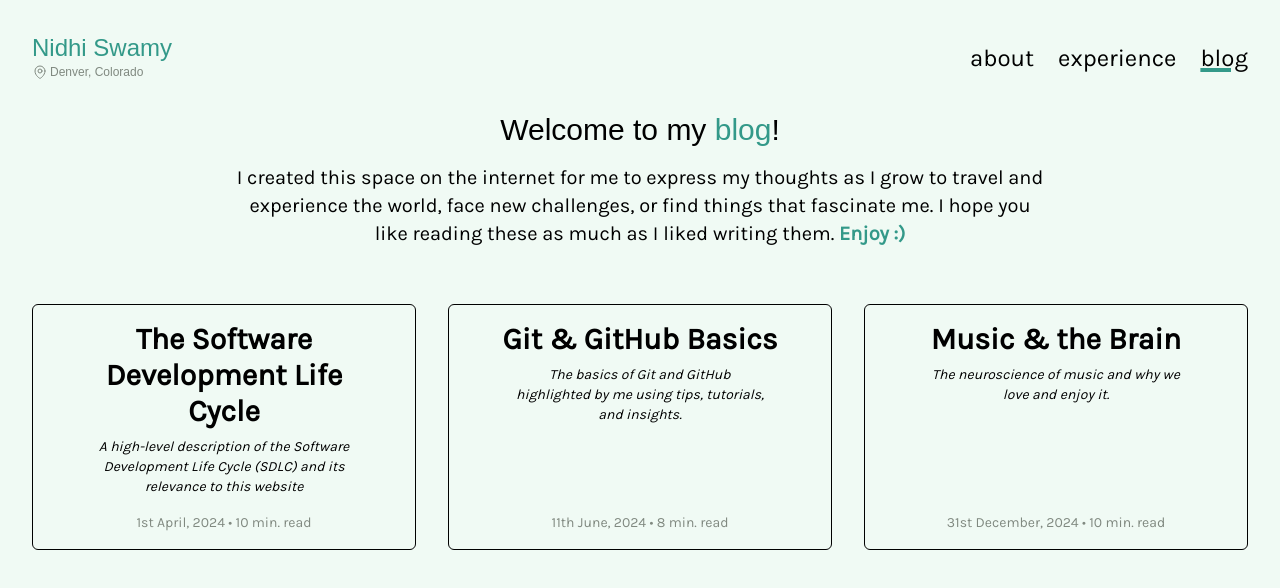
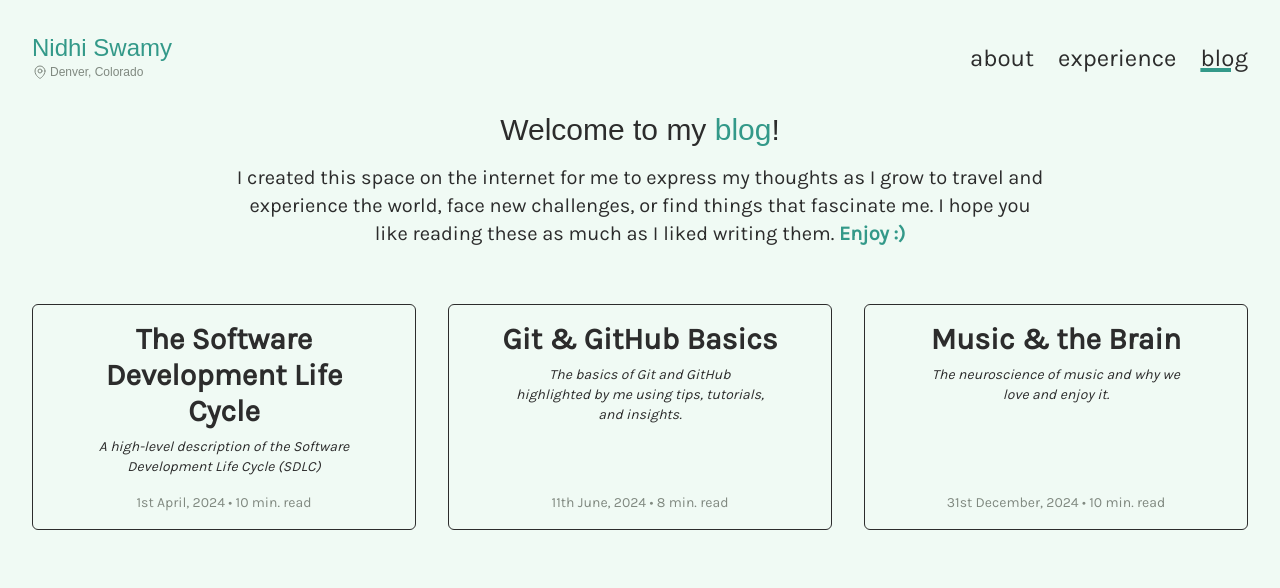
Before and after one commit to nidhiswamy/website, a Next.js app: page /blog in a window 1280 px wide. Shown: the top 588 px of the page. Built offline with nearby package versions, Linux system fonts and the light colour scheme; a web font is replaced by a local one.

Commit message:
Update more blog UI

```diff
--- a/public/blogs/description-of-sdlc.md
+++ b/public/blogs/description-of-sdlc.md
@@ -2,7 +2,7 @@
 title: "The Software Development Life Cycle"
 date: "1st April, 2024"
 readtime: "10"
-description: "A high-level description of the Software Development Life Cycle (SDLC) and its relevance to this website"
+description: "A high-level description of the Software Development Life Cycle (SDLC)"
 ---
 
 > A high-level description of the Software Development Life Cycle (SDLC) and its relevance to this website
--- a/src/app/blog/page.tsx
+++ b/src/app/blog/page.tsx
@@ -8,7 +8,7 @@ function Blog() {
   return (
     <div className="flex flex-col items-center justify-center pt-16 md:pt-4">
       <BlogPageHeader />
-      <div className="sm:mt-10 grid-none flex flex-col gap-4 sm:grid sm:grid-cols-3 place-items-start sm:place-items-center sm:gap-8">
+      <div className="sm:mt-10 grid-none flex flex-col gap-4 sm:grid sm:grid-cols-3 place-items-start xs:place-items-center sm:gap-8">
         {blogs.map((blog, index) => {
           return (
             <BlogPost
--- a/src/app/layout.tsx
+++ b/src/app/layout.tsx
@@ -23,7 +23,7 @@ export default function RootLayout({
       <body className={karla.className}>
         <NavBar />
         <Suspense fallback={<Loading />}>
-        <div className="selection:bg-secondary-light/[0.3] text-primary-dark h-full min-h-screen bg-primary dark:bg-primary-dark dark:text-primary flex flex-col items-center p-8 pt-20 xs:pt-0 md:pt-24">
+        <div className="selection:bg-secondary-light/[0.3] text-primary-dark h-full min-h-screen bg-primary dark:bg-primary-dark dark:text-primary-light/[0.8] flex flex-col items-center p-8 pt-20 xs:pt-0 md:pt-24">
           { children }
           <Analytics />
         </div>
--- a/src/app/ui/BlogPost.tsx
+++ b/src/app/ui/BlogPost.tsx
@@ -15,7 +15,7 @@ export default function BlogPost(props: BlogProps) {
   return (
     <Link
       href={`/blog/${props.slug}`}
-      className={`${props.visibility} h-min sm:h-full w-72 sm:w-full transition-none sm:transition sm:hover:bg-secondary-light/[0.4] sm:hover:shadow-xl duration-300 ease-in-out`}
+      className="h-full max-h-72 w-72 sm:w-full transition-none sm:transition sm:hover:bg-secondary-light/[0.4] sm:hover:shadow-xl duration-300 ease-in-out"
     >
       <div className="border rounded-md border-slate-600 px-4 py-2 md:py-4 flex flex-col text-start sm:text-center items-start sm:items-center h-full w-full">
         <h1 className="text-xl font-extrabold md:text-2xl lg:text-3xl w-fit sm:w-10/12 sm:no-underline px-1.5 sm:px-0 py-1 sm:py-0 rounded sm:rounded-none sm:bg-none">
--- a/tailwind.config.ts
+++ b/tailwind.config.ts
@@ -29,8 +29,8 @@ const config: Config = {
       'tiffany-blue': '#94BFBE',
       'primary': '#F0FAF4',
       'dark-primary': '#66CCBD',
-      'primary-dark': '#000000',
-      'primary-light': '#9b6a6c',
+      'primary-dark': '#2c2c2c',
+      'primary-light': '#DAE2DF',
       'primary-extra-light': '#D2B2B3',
       'accent': '#C58C83'
     },
```
